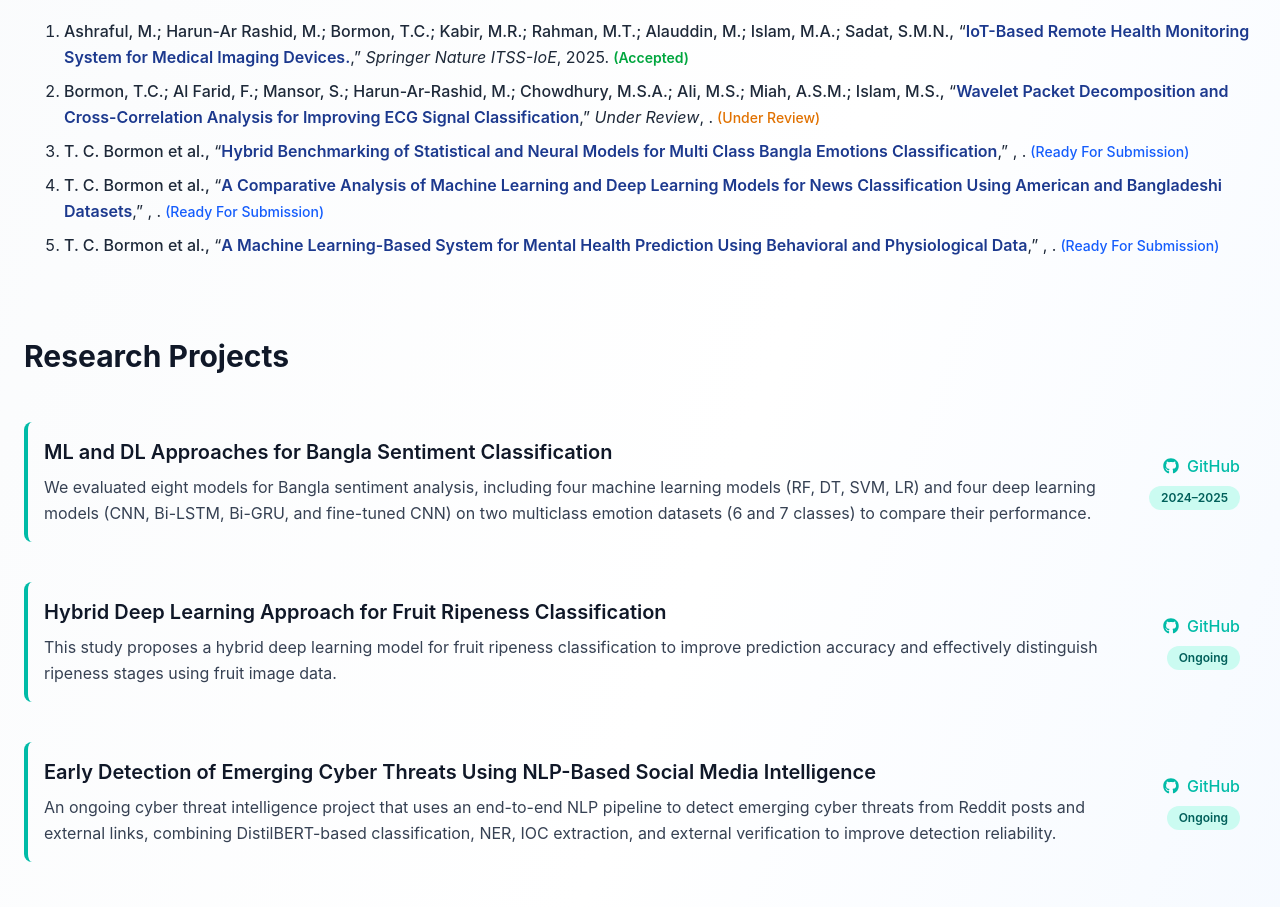
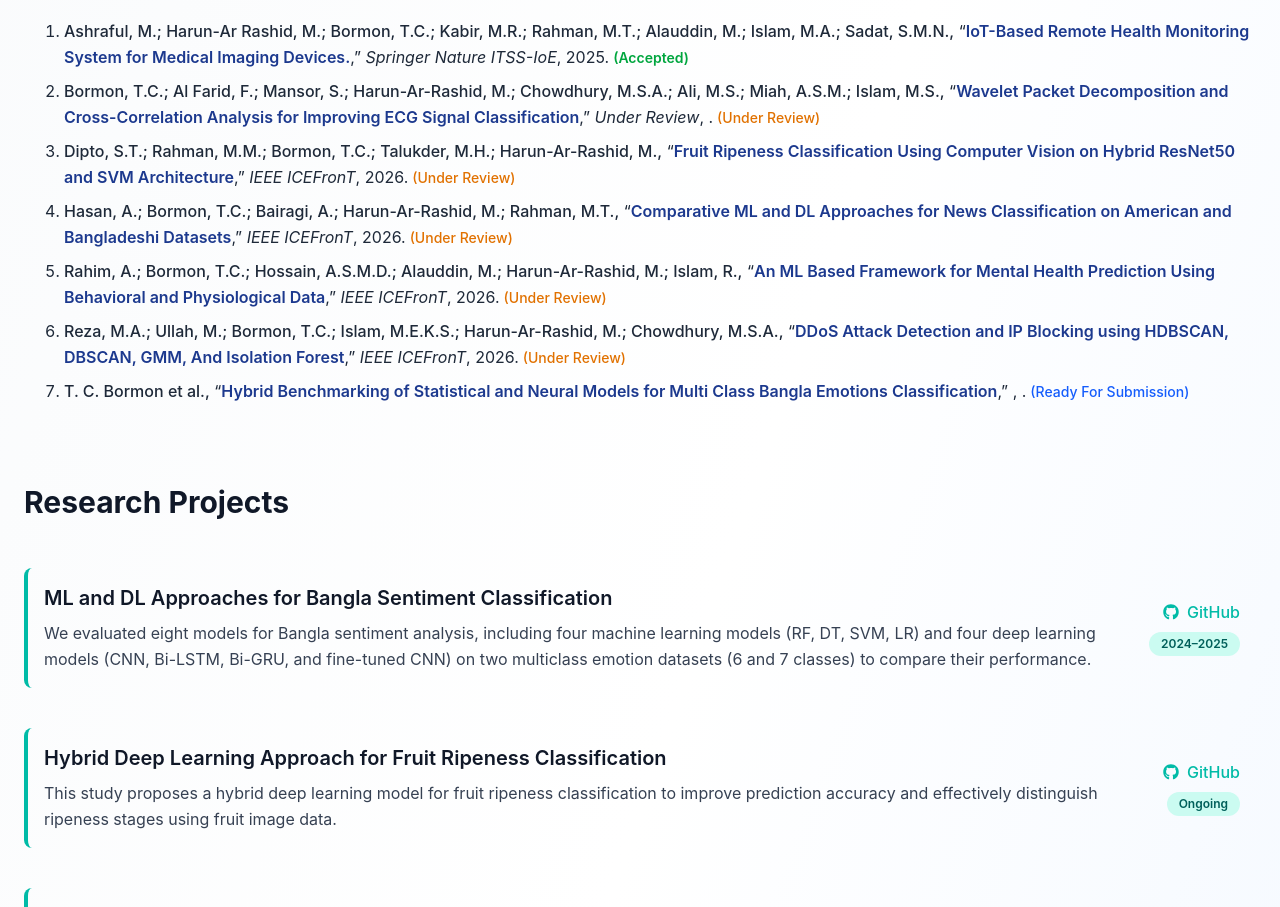
Before and after one commit to Tapubormon/portfolio, a React (Vite) app: page /#/ in a window 1280 px wide. Shown: the part 1020-1927 px from the top of the page. Built offline with nearby package versions, Linux system fonts and the light colour scheme.

Commit message:
updated the publication list

```diff
--- a/src/sections/Publications.jsx
+++ b/src/sections/Publications.jsx
@@ -20,28 +20,46 @@ const publications = [
     link: "https://drive.google.com/file/d/1ZNePBW9PyGz4O6PCrL-2JoyGPa4hYmCd/view?usp=sharing",
   },
   {
-    authors: "T. C. Bormon et al.",
-    year: "",
+    authors: "Dipto, S.T.; Rahman, M.M.; Bormon, T.C.; Talukder, M.H.; Harun-Ar-Rashid, M.",
+    year: "2026",
     title:
-      "Hybrid Benchmarking of Statistical and Neural Models for Multi Class Bangla Emotions Classification",
-    venue: "",
-    status: "Ready For Submission",
+      "Fruit Ripeness Classification Using Computer Vision on Hybrid ResNet50 and SVM Architecture",
+    venue: "IEEE ICEFronT",
+    status: "Under Review",
+    link: "#",
+  },
+  {
+    authors: "Hasan, A.; Bormon, T.C.; Bairagi, A.; Harun-Ar-Rashid, M.; Rahman, M.T.",
+    year: "2026",
+    title:
+      "Comparative ML and DL Approaches for News Classification on American and Bangladeshi Datasets",
+    venue: "IEEE ICEFronT",
+    status: "Under Review",
+    link: "#",
+  },
+  {
+    authors: "Rahim, A.; Bormon, T.C.; Hossain, A.S.M.D.; Alauddin, M.; Harun-Ar-Rashid, M.; Islam, R.",
+    year: "2026",
+    title:
+      "An ML Based Framework for Mental Health Prediction Using Behavioral and Physiological Data",
+    venue: "IEEE ICEFronT",
+    status: "Under Review",
+    link: "#",
+  },
+    {
+    authors: "Reza, M.A.; Ullah, M.; Bormon, T.C.; Islam, M.E.K.S.; Harun-Ar-Rashid, M.; Chowdhury, M.S.A.",
+    year: "2026",
+    title:
+      "DDoS Attack Detection and IP Blocking using HDBSCAN, DBSCAN, GMM, And Isolation Forest",
+    venue: "IEEE ICEFronT",
+    status: "Under Review",
     link: "#",
   },
     {
     authors: "T. C. Bormon et al.",
     year: "",
     title:
-      "A Comparative Analysis of Machine Learning and Deep Learning Models for News Classification Using American and Bangladeshi Datasets",
-    venue: "",
-    status: "Ready For Submission",
-    link: "#",
-  },
-      {
-    authors: "T. C. Bormon et al.",
-    year: "",
-    title:
-      "A Machine Learning-Based System for Mental Health Prediction Using Behavioral and Physiological Data",
+      "Hybrid Benchmarking of Statistical and Neural Models for Multi Class Bangla Emotions Classification",
     venue: "",
     status: "Ready For Submission",
     link: "#",
```
